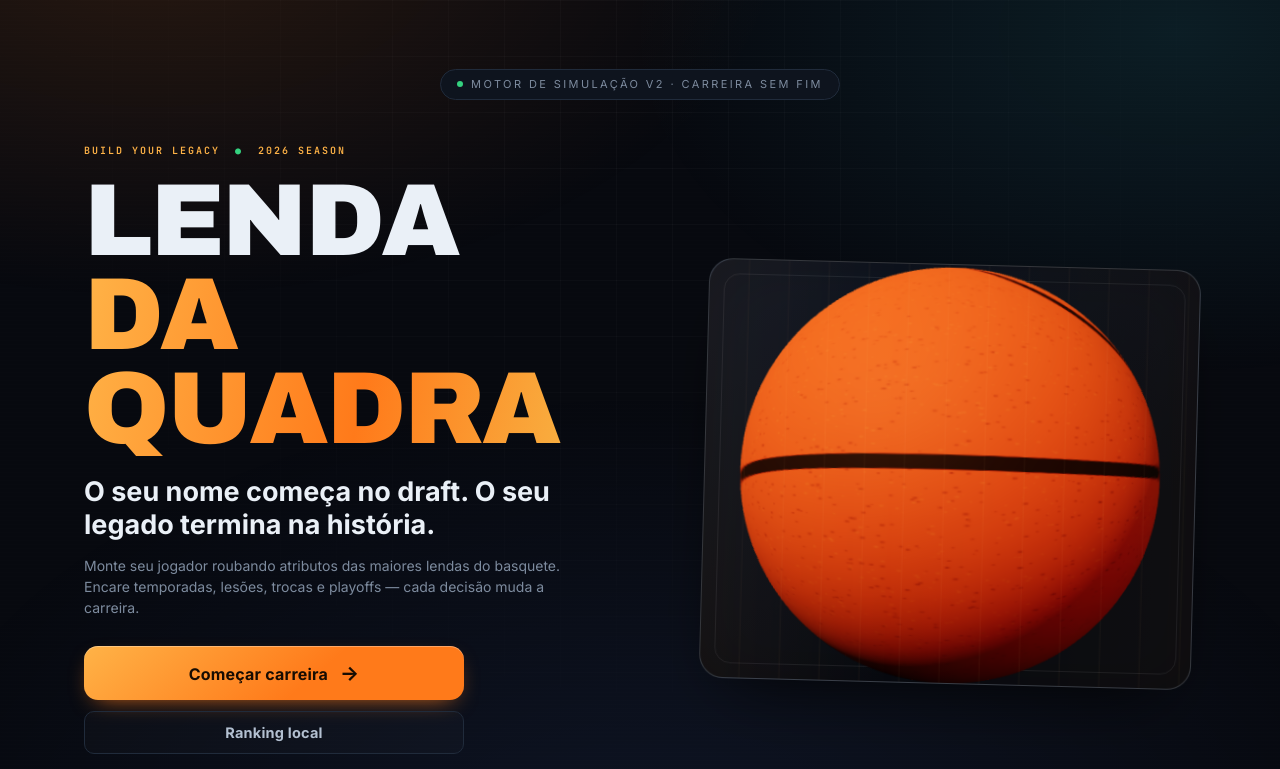
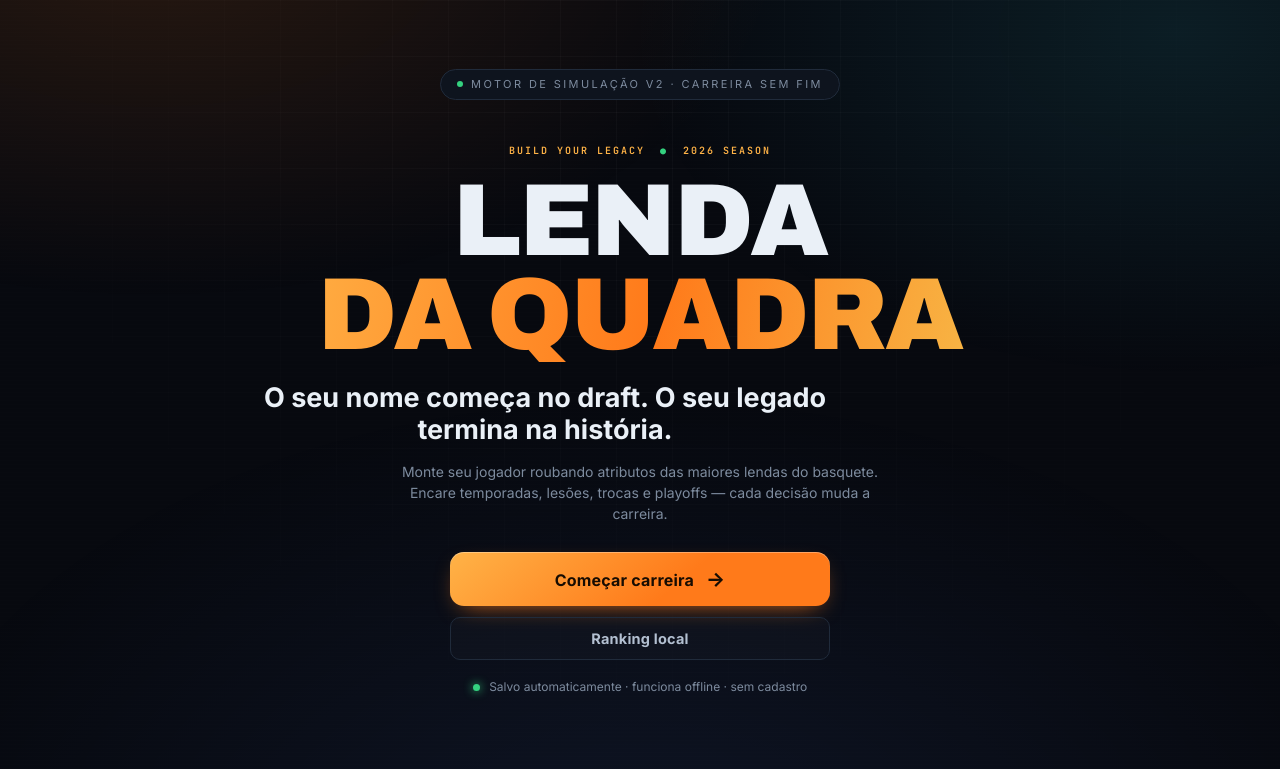
Before and after one commit to jpedrojope-blip/basketball-legends, a plain HTML site: page index.html in a window 1280 px wide. Shown: the top 769 px of the page. Drawn offline with nearby package versions, Linux system fonts and the light colour scheme; animation ran at ten frames a second.

Commit message:
Remove hero visual panel

```diff
--- a/css/style.css
+++ b/css/style.css
@@ -327,6 +327,10 @@ a { color: var(--accent); }
   max-width: 1120px; margin: 0 auto; display: grid; grid-template-columns: 1.05fr .95fr;
   gap: clamp(28px, 6vw, 82px); align-items: center; text-align: left;
 }
+.hero-grid-clean { grid-template-columns: minmax(0, 760px); justify-content: center; text-align: center; }
+.hero-grid-clean .hero-copy { text-align: center; }
+.hero-grid-clean .hero-copy .menu-actions { margin: 0 auto; }
+.hero-grid-clean .hero-description { margin-left: auto; margin-right: auto; }
 .hero-copy { padding: 20px 0; }
 .hero-kicker { color: var(--accent-2); font: 700 10px/1 var(--font-mono); letter-spacing: 2px; margin: 0 0 18px; }
 .hero-kicker span { color: var(--green); padding: 0 7px; }
--- a/index.html
+++ b/index.html
@@ -36,7 +36,7 @@
   <section id="screen-menu" class="screen active">
     <div class="menu-wrap">
       <p class="menu-eyebrow"><span class="dot"></span> Motor de simulação v2 · carreira sem fim</p>
-      <div class="hero-grid">
+      <div class="hero-grid hero-grid-clean">
         <div class="hero-copy">
           <p class="hero-kicker">BUILD YOUR LEGACY <span>●</span> 2026 SEASON</p>
           <h1 class="brand">Lenda <span>da Quadra</span></h1>
@@ -48,9 +48,6 @@
             <button id="btn-leaderboard" class="btn btn-ghost">Ranking local</button>
           </div>
           <p class="menu-footnote"><span class="status-live"></span> Salvo automaticamente · funciona offline · sem cadastro</p>
-        </div>
-        <div class="hero-stage" aria-label="Quadra de basquete estilizada">
-          <div id="hero-react-stage"></div>
         </div>
       </div>
 
@@ -468,8 +465,6 @@
 
 <script src="js/rng.js?v=8"></script>
 <script src="js/data.js?v=9"></script>
-<script src="https://unpkg.com/three@0.160.0/build/three.min.js"></script>
-<script src="js/hero-react.js?v=1"></script>
 <script src="js/engine.js?v=14"></script>
 <script src="js/ui.js?v=14"></script>
 <script src="js/fx.js?v=12"></script>
--- a/js/hero-react.js
+++ /dev/null
@@ -1,22 +0,0 @@
-(function () {
-  const mount = document.getElementById("hero-react-stage");
-  if (!mount || !window.THREE) return;
-  const scene = new THREE.Scene();
-  const camera = new THREE.PerspectiveCamera(32, 1, .1, 100); camera.position.z = 4.3;
-  const renderer = new THREE.WebGLRenderer({ alpha: true, antialias: true, powerPreference: "high-performance" });
-  renderer.setPixelRatio(Math.min(window.devicePixelRatio || 1, 2)); renderer.outputColorSpace = THREE.SRGBColorSpace; renderer.toneMapping = THREE.ACESFilmicToneMapping; renderer.toneMappingExposure = 1.1; const shell = document.createElement("div"); shell.className = "react-court-shell"; shell.appendChild(renderer.domElement); mount.appendChild(shell); mount.classList.add("has-3d");
-
-  const c = document.createElement("canvas"); c.width = c.height = 1024; const x = c.getContext("2d");
-  x.fillStyle = "#d7651d"; x.fillRect(0, 0, 1024, 1024); x.globalAlpha = .18;
-  for (let i = 0; i < 9000; i++) { x.fillStyle = i % 2 ? "#3a1408" : "#f3a05a"; const s = Math.random() * 2 + 1; x.fillRect(Math.random() * 1024, Math.random() * 1024, s, s); }
-  x.globalAlpha = 1; x.strokeStyle = "#24100a"; x.lineWidth = 18; x.lineCap = "round";
-  x.beginPath(); x.moveTo(0, 512); x.bezierCurveTo(270, 350, 700, 680, 1024, 500); x.stroke(); x.beginPath(); x.moveTo(200, 0); x.bezierCurveTo(430, 270, 600, 760, 780, 1024); x.stroke(); x.beginPath(); x.arc(512, 512, 300, -.8, 1.2); x.stroke();
-  const texture = new THREE.CanvasTexture(c); texture.colorSpace = THREE.SRGBColorSpace;
-  const ball = new THREE.Mesh(new THREE.SphereGeometry(1.18, 96, 64), new THREE.MeshStandardMaterial({ map: texture, roughness: .72, metalness: .02, bumpMap: texture, bumpScale: .025 })); scene.add(ball); mount.querySelector(".react-court-shell").classList.add("is-3d");
-  scene.add(new THREE.HemisphereLight(0xffd7b0, 0x080b12, 1.2)); const key = new THREE.DirectionalLight(0xffb36b, 3.2); key.position.set(-3, 4, 5); scene.add(key); const rim = new THREE.PointLight(0xff5b17, 4, 8); rim.position.set(3, -1, 3); scene.add(rim);
-  const shadow = new THREE.Mesh(new THREE.CircleGeometry(1.35, 64), new THREE.MeshBasicMaterial({ color: 0x000000, transparent: true, opacity: .28, depthWrite: false })); shadow.rotation.x = -Math.PI / 2; shadow.position.set(0, -1.48, 0); shadow.scale.set(1.4, .34, 1); scene.add(shadow);
-  const pointer = { x: 0, y: 0 }, target = { x: 0, y: 0 }; const move = (px, py, r) => { target.x = ((px - r.left) / r.width - .5) * 2; target.y = ((py - r.top) / r.height - .5) * 2; };
-  mount.addEventListener("pointermove", e => move(e.clientX, e.clientY, mount.getBoundingClientRect()), { passive: true }); mount.addEventListener("pointerleave", () => { target.x = 0; target.y = 0; }, { passive: true });
-  function resize() { const r = mount.getBoundingClientRect(); renderer.setSize(r.width, r.height, false); camera.aspect = r.width / r.height; camera.updateProjectionMatrix(); } new ResizeObserver(resize).observe(mount); resize();
-  const clock = new THREE.Clock(); function frame() { const t = clock.getElapsedTime(); pointer.x += (target.x - pointer.x) * .045; pointer.y += (target.y - pointer.y) * .045; ball.rotation.y += .006; ball.rotation.x += .0017; ball.rotation.z = Math.sin(t * .55) * .035; ball.position.x += (pointer.x * .22 - ball.position.x) * .035; ball.position.y += (-pointer.y * .16 + Math.sin(t * 1.2) * .035 - ball.position.y) * .035; ball.scale.setScalar(1 + pointer.y * -.025); camera.position.x += (pointer.x * .08 - camera.position.x) * .025; camera.position.y += (-pointer.y * .05 - camera.position.y) * .025; camera.lookAt(0, 0, 0); shadow.position.x += (ball.position.x * .35 - shadow.position.x) * .04; shadow.scale.x = 1.4 - ball.position.y * .08; renderer.render(scene, camera); requestAnimationFrame(frame); } frame();
-})();
```
